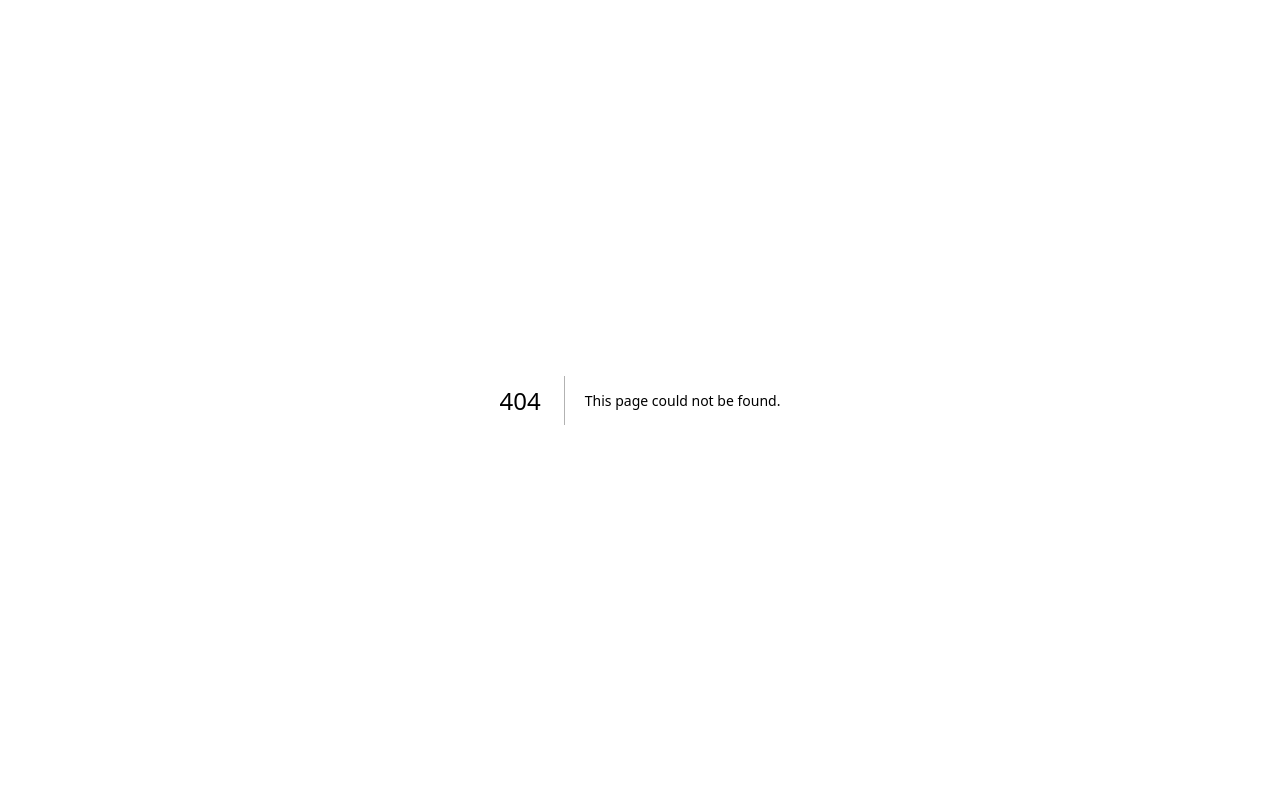
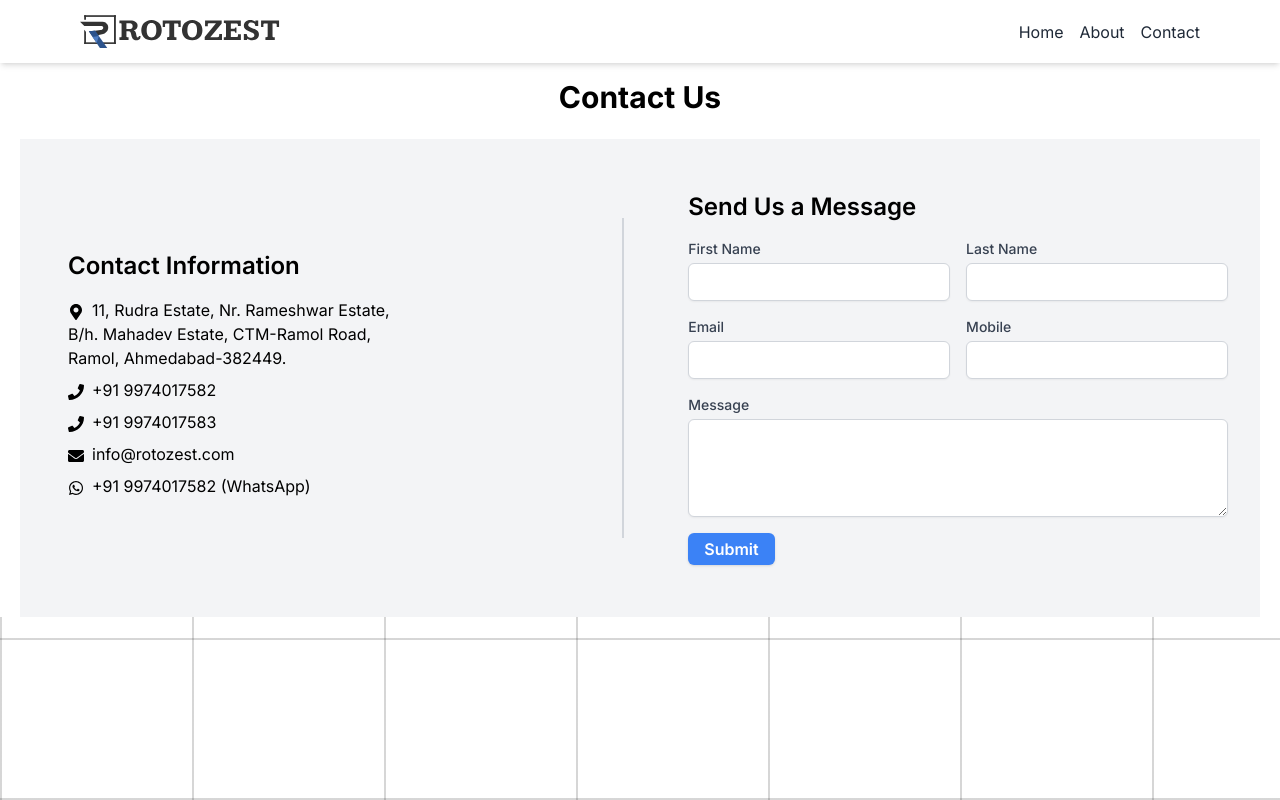
Before and after one commit to Ayush472/Rotozest, a Next.js app: page /contact in a window 1280 px wide. Before the commit this address had no page. Built offline with nearby package versions, Linux system fonts and the light colour scheme.

Commit message:
Contact Us page added sitemap and map configuration pending

```diff
--- /dev/null
+++ b/app/contact/page.js
@@ -0,0 +1,34 @@
+// app/contact/page.js
+import React from "react";
+import ContactForm from "@/components/ContactForm/ContactForm";
+import Header from "@/components/header/Header";
+//import { GoogleMap, LoadScript } from "@react-google-maps/api";
+
+const containerStyle = {
+  width: "100%",
+  height: "400px",
+};
+
+const center = {
+  lat: -3.745,
+  lng: -38.523,
+};
+const Contact = () => {
+  return (
+    <div className="container bg-white ">
+      <Header />
+      <h1 className="text-3xl text-center pt-4 font-bold mb-6">Contact Us</h1>
+      {/* <LoadScript googleMapsApiKey="AIzaSyC2ln_F-rdyH2hA7G4_5Ws8djM2XPa_P2Y">
+          <GoogleMap
+            mapContainerStyle={containerStyle}
+            center={center}
+            zoom={10}
+          >
+          </GoogleMap>
+        </LoadScript> */}
+      <ContactForm />
+    </div>
+  );
+};
+
+export default Contact;
--- /dev/null
+++ b/components/ContactForm/ContactForm.jsx
@@ -0,0 +1,199 @@
+"use client";
+import { useState } from "react";
+import {
+  FaMapMarkerAlt,
+  FaPhone,
+  FaEnvelope,
+  FaWhatsapp,
+} from "react-icons/fa";
+
+const ContactForm = () => {
+  const [formData, setFormData] = useState({
+    firstName: "",
+    lastName: "",
+    email: "",
+    mobile: "",
+    message: "",
+  });
+
+  const handleChange = (e) => {
+    const { name, value } = e.target;
+    setFormData((prevState) => ({
+      ...prevState,
+      [name]: value,
+    }));
+  };
+
+  const handleSubmit = (e) => {
+    e.preventDefault();
+    // Handle form submission logic here, e.g., sending data to server
+    console.log(formData);
+    // Clear form fields after submission if needed
+    setFormData({
+      firstName: "",
+      lastName: "",
+      email: "",
+      mobile: "",
+      message: "",
+    });
+  };
+
+  return (
+    <div className="bg-gray-100 py-5 mt-3 mx-5">
+      <div className="container mx-auto flex flex-row md:flex-row justify-center items-center space-y-8 md:space-y-0 md:space-x-8">
+        {/* Left Side */}
+        <div className="w-full md:w-1/2 text-left pl-4 md:text-left md:border-r-2 border-gray-300">
+          <div className="p-8">
+            <h2 className="text-2xl font-semibold mb-4">Contact Information</h2>
+            <p className="mb-2">
+              <FaMapMarkerAlt className="inline mr-2" />
+              <a
+                href="https://maps.google.com/?q=123+Main+St%2C+Anytown%2C+USA"
+                target="_blank"
+                rel="noopener noreferrer"
+              >
+                11, Rudra Estate, Nr. Rameshwar Estate,
+                <br /> B/h. Mahadev Estate, CTM-Ramol Road,
+                <br /> Ramol, Ahmedabad-382449.
+              </a>
+            </p>
+            <p className="mb-2">
+              <FaPhone className="inline mr-2" />
+              <a href="tel:+919974017582">+91 9974017582</a>
+            </p>
+            <p className="mb-2">
+              <FaPhone className="inline mr-2" />
+              <a href="tel:+919974017583">+91 9974017583</a>
+            </p>
+            <p className="mb-2">
+              <FaEnvelope className="inline mr-2" />
+              <a href="mailto:info@rotozest.com">info@rotozest.com</a>
+            </p>
+            <p className="mb-2">
+              <FaWhatsapp className="inline mr-2" />
+              <a
+                href={`https://wa.me/919974017582`}
+                target="_blank"
+                rel="noopener noreferrer"
+              >
+                +91 9974017582 (WhatsApp)
+              </a>
+            </p>
+          </div>
+        </div>
+
+        {/* Right Side */}
+        <div className="w-full md:w-1/2">
+          <div className="p-8">
+            <h2 className="text-2xl font-semibold mb-4">Send Us a Message</h2>
+            <form className="space-y-4" onSubmit={handleSubmit}>
+              {/* Name Fields */}
+              <div className="flex space-x-4">
+                <div className="w-1/2">
+                  <label
+                    htmlFor="firstName"
+                    className="block text-sm font-medium text-gray-700"
+                  >
+                    First Name
+                  </label>
+                  <input
+                    type="text"
+                    id="firstName"
+                    name="firstName"
+                    value={formData.firstName}
+                    onChange={handleChange}
+                    className="mt-1 block w-full p-2 border border-gray-300 rounded-md shadow-sm focus:ring-blue-500 focus:border-blue-500 sm:text-sm"
+                    required
+                  />
+                </div>
+                <div className="w-1/2">
+                  <label
+                    htmlFor="lastName"
+                    className="block text-sm font-medium text-gray-700"
+                  >
+                    Last Name
+                  </label>
+                  <input
+                    type="text"
+                    id="lastName"
+                    name="lastName"
+                    value={formData.lastName}
+                    onChange={handleChange}
+                    className="mt-1 block w-full p-2 border border-gray-300 rounded-md shadow-sm focus:ring-blue-500 focus:border-blue-500 sm:text-sm"
+                    required
+                  />
+                </div>
+              </div>
+
+              {/* Email and Mobile Fields */}
+              <div className="flex space-x-4">
+                <div className="w-1/2">
+                  <label
+                    htmlFor="email"
+                    className="block text-sm font-medium text-gray-700"
+                  >
+                    Email
+                  </label>
+                  <input
+                    type="email"
+                    id="email"
+                    name="email"
+                    value={formData.email}
+                    onChange={handleChange}
+                    className="mt-1 block w-full p-2 border border-gray-300 rounded-md shadow-sm focus:ring-blue-500 focus:border-blue-500 sm:text-sm"
+                    required
+                  />
+                </div>
+                <div className="w-1/2">
+                  <label
+                    htmlFor="mobile"
+                    className="block text-sm font-medium text-gray-700"
+                  >
+                    Mobile
+                  </label>
+                  <input
+                    type="tel"
+                    id="mobile"
+                    name="mobile"
+                    value={formData.mobile}
+                    onChange={handleChange}
+                    className="mt-1 block w-full p-2 border border-gray-300 rounded-md shadow-sm focus:ring-blue-500 focus:border-blue-500 sm:text-sm"
+                    required
+                  />
+                </div>
+              </div>
+
+              {/* Message Field */}
+              <div>
+                <label
+                  htmlFor="message"
+                  className="block text-sm font-medium text-gray-700"
+                >
+                  Message
+                </label>
+                <textarea
+                  id="message"
+                  name="message"
+                  rows="4"
+                  value={formData.message}
+                  onChange={handleChange}
+                  className="mt-1 block w-full p-2 border border-gray-300 rounded-md shadow-sm focus:ring-blue-500 focus:border-blue-500 sm:text-sm"
+                ></textarea>
+              </div>
+
+              {/* Submit Button */}
+              <button
+                type="submit"
+                className="px-4 p-1 bg-blue-500 text-white font-semibold rounded-md shadow hover:bg-blue-700 focus:outline-none focus:ring-2 focus:ring-offset-2 focus:ring-blue-500"
+              >
+                Submit
+              </button>
+            </form>
+          </div>
+        </div>
+      </div>
+    </div>
+  );
+};
+
+export default ContactForm;
```
Also changed, not shown: 1 other file (tests, documents, lock files or other folders).
